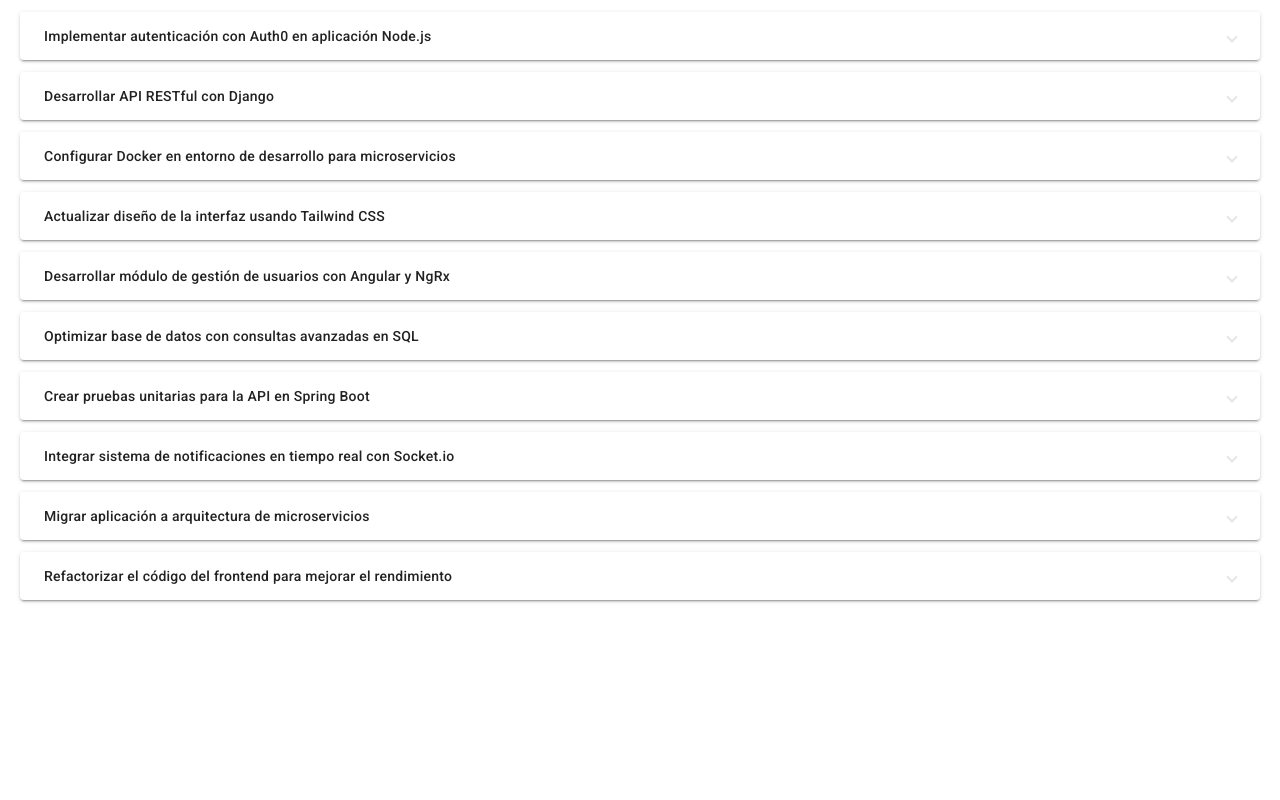
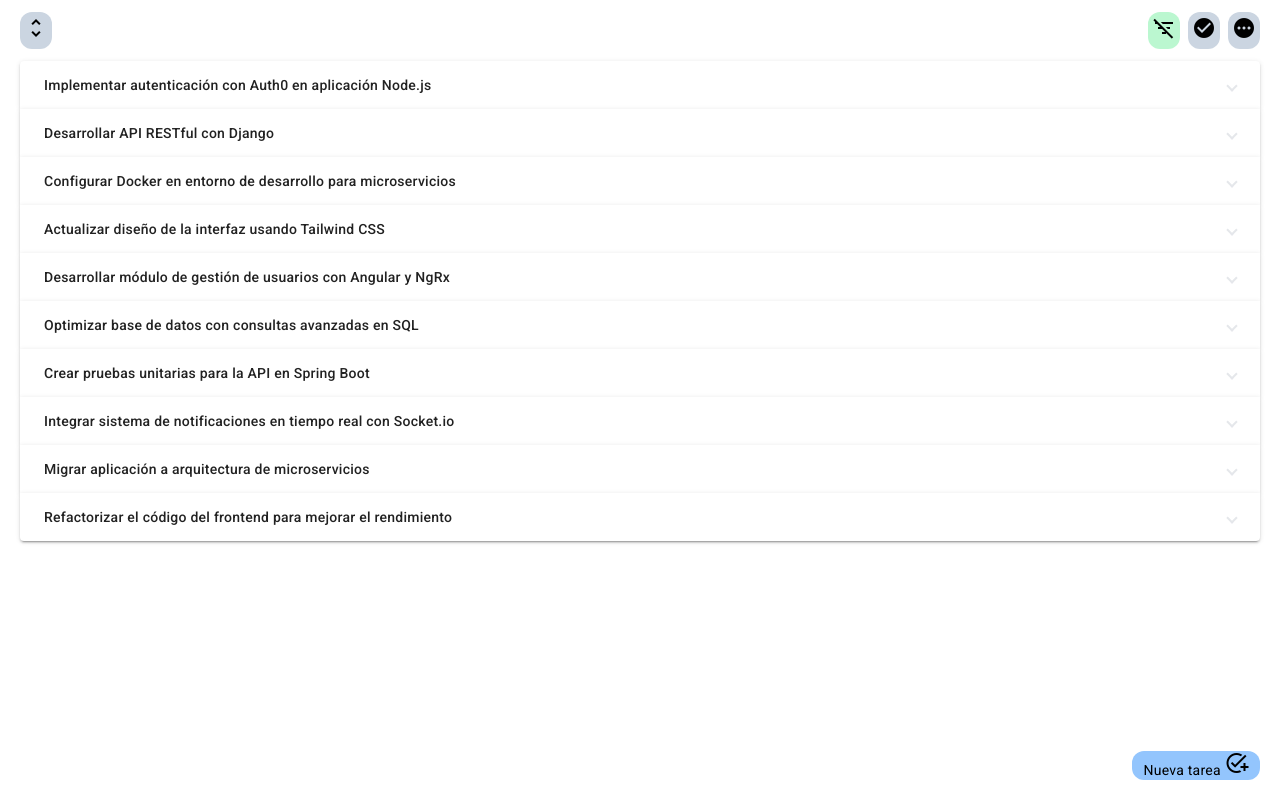
Before and after one commit to jeanbd/velaio-frontend-test, an Angular app: page /tasks in a window 1280 px wide. Built offline with nearby package versions, Linux system fonts and the light colour scheme.

Commit message:
Calapsor todo + filtros de pendiente y completado

```diff
--- a/src/app/tasks/components/task-list/task-list.component.html
+++ b/src/app/tasks/components/task-list/task-list.component.html
@@ -1,21 +1,52 @@
-<section class="flex flex-col px-5 pt-3 gap-3">
-    <!-- <div *ngFor="let task of dataTasks" class="flex flex-row bg-blue-300 rounded-xl p-2 justify-between">
-        <label class="truncate">
-            {{task.detalle}}
+<section class="flex flex-col px-5 pt-3 gap-3 py-3">
+    <button class="fixed bottom-5 right-5 w-32 bg-blue-300 rounded-xl mt-auto text-center z-20">
+
+        <label class="relative top-0">
+            Nueva tarea
+
+            <mat-icon>add_task</mat-icon>
         </label>
+    </button>
 
-        <svg xmlns="http://www.w3.org/2000/svg" fill="none" viewBox="0 0 24 24" stroke-width="1.5" stroke="currentColor" class="size-6 justify-end">
-            <path stroke-linecap="round" stroke-linejoin="round" d="m19.5 8.25-7.5 7.5-7.5-7.5" />
-          </svg>
+    <div class="flex flex-row justify-between">
+        <div class="flex flex-row">
+            <!-- <button class="bg-green-200 rounded-xl p-1" (click)="accordion.openAll()">Abrir todos</button>
+            <button class="bg-slate-300 rounded-xl p-1" (click)="accordion.closeAll()">Cerrar todos</button> -->
 
-    </div> -->
+            <button class="rounded-xl p-1"
+            [ngClass]="{'bg-green-200':isCollapsedAll==true,'bg-slate-300':isCollapsedAll==false}"
+            (click)="collapseAll()">
+                <mat-icon>unfold_more</mat-icon>
+            </button>
+        </div>
 
-    <!-- <div class="example-action-buttons">
-        <button mat-button (click)="accordion.openAll()">Expand All</button>
-        <button mat-button (click)="accordion.closeAll()">Collapse All</button>
-    </div> -->
-    <mat-accordion *ngFor="let task of dataTasks" class="example-headers-align" multi>
-        <mat-expansion-panel>
+        <div class="flex flex-row gap-2">
+
+            <button class="rounded-xl p-1"
+                [ngClass]="{'bg-green-200':pendingActivated==false && completeActivated==false,
+                'bg-slate-300':completeActivated==true || pendingActivated==true}"
+                (click)="cleanFilter()">
+                <mat-icon>filter_list_off</mat-icon>
+            </button>
+
+            <button class="rounded-xl p-1"
+                [ngClass]="{'bg-green-200':completeActivated==true,'bg-slate-300':completeActivated==false}"
+                (click)="completeFilter()">
+                <mat-icon>check_circle</mat-icon>
+            </button>
+
+            <button class="rounded-xl p-1"
+                [ngClass]="{'bg-green-200':pendingActivated==true,'bg-slate-300':pendingActivated==false}"
+                (click)="pendingFilter()">
+                <mat-icon>pending</mat-icon>
+            </button>
+
+        </div>
+
+
+    </div>
+    <mat-accordion class="example-headers-align" multi>
+        <mat-expansion-panel *ngFor="let task of dataTasks">
             <mat-expansion-panel-header>
                 <mat-panel-title>
                     {{task.detalle}}
--- a/src/app/tasks/components/task-list/task-list.component.ts
+++ b/src/app/tasks/components/task-list/task-list.component.ts
@@ -1,16 +1,16 @@
 import { CommonModule } from '@angular/common';
 
-import { Component, OnInit,ViewChild } from '@angular/core';
+import { Component, OnInit, ViewChild } from '@angular/core';
 import tasks from '../../../../mocks/tareas.json';
 import { Task } from '../../interfaces/task.interface';
 
-import {MatAccordion, MatExpansionModule} from '@angular/material/expansion';
-import {MatDatepickerModule} from '@angular/material/datepicker';
-import {MatInputModule} from '@angular/material/input';
-import {MatFormFieldModule} from '@angular/material/form-field';
-import {MatIconModule} from '@angular/material/icon';
-import {MatButtonModule} from '@angular/material/button';
-import {MatNativeDateModule} from '@angular/material/core';
+import { MatAccordion, MatExpansionModule } from '@angular/material/expansion';
+import { MatDatepickerModule } from '@angular/material/datepicker';
+import { MatInputModule } from '@angular/material/input';
+import { MatFormFieldModule } from '@angular/material/form-field';
+import { MatIconModule } from '@angular/material/icon';
+import { MatButtonModule } from '@angular/material/button';
+import { MatNativeDateModule } from '@angular/material/core';
 
 
 @Component({
@@ -34,6 +34,45 @@ export class TaskListComponent implements OnInit {
   ngOnInit(): void {
     console.log('estos son los taks', tasks)
   }
-  dataTasks:Task[] = tasks
+  dataTasks: Task[] = tasks
+  isCollapsedAll: boolean = false;
+  completeActivated: boolean = false;
+  pendingActivated: boolean = false;
+
   @ViewChild(MatAccordion) accordion!: MatAccordion;
+
+  pendingFilter() {
+    this.dataTasks = tasks;
+    this.dataTasks = this.dataTasks.filter(e => e.estado == "Pendiente");
+    this.isCollapsedAll=false
+    this.accordion.closeAll()
+    this.pendingActivated = true;
+    this.completeActivated = false;
+
+  }
+
+  completeFilter() {
+    this.dataTasks = tasks;
+    this.dataTasks = this.dataTasks.filter(e => e.estado == "Completada");
+    this.isCollapsedAll=false
+    this.accordion.closeAll()
+    this.pendingActivated = false;
+    this.completeActivated = true;
+
+  }
+
+  cleanFilter() {
+    this.dataTasks = tasks;
+    this.isCollapsedAll=false
+    this.accordion.closeAll()
+    this.pendingActivated = false;
+    this.completeActivated = false
+
+  }
+
+  collapseAll() {
+    this.isCollapsedAll = !this.isCollapsedAll
+    this.isCollapsedAll == true ? this.accordion.openAll() : this.accordion.closeAll()
+  }
+
 }
```
